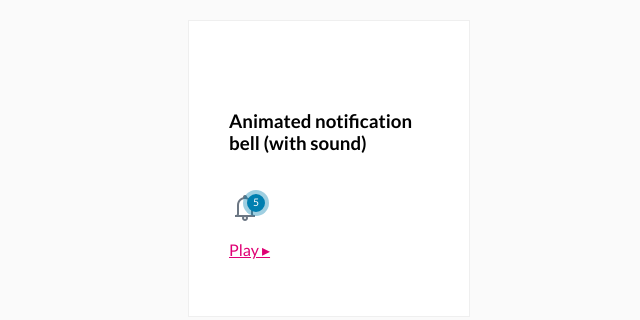
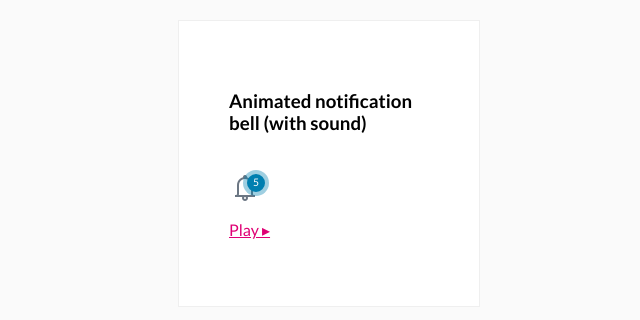
Before and after one commit to zakrowling/flash-messages, a plain HTML site: page bell.html in a window 1280 px wide. Shown: the whole page, without its empty margins (311-951 px from the left). Drawn offline with nearby package versions, Linux system fonts and the light colour scheme.

Commit message:
Update style.css

```diff
--- a/style.css
+++ b/style.css
@@ -8,7 +8,7 @@ body {
   margin: 20px auto;
   width: 200px;
   background: #fff;
-  padding: 20px 40px 40px 40px;
+  padding: 0 50px 50px 50px;
   border: 1px #efefef solid;
 }
 
```
